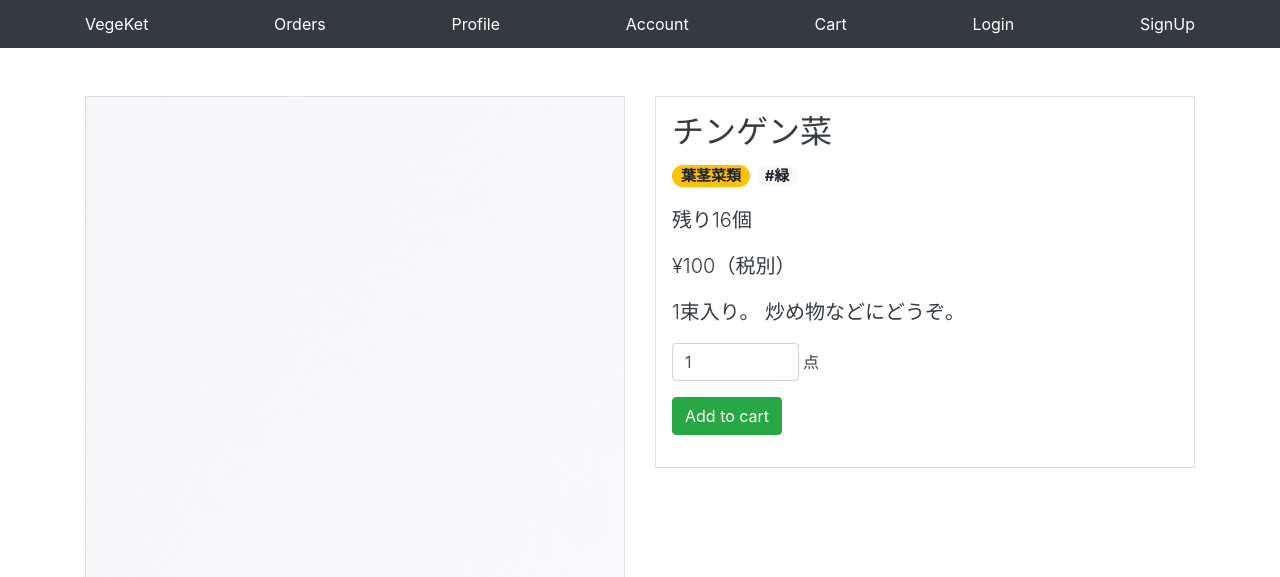
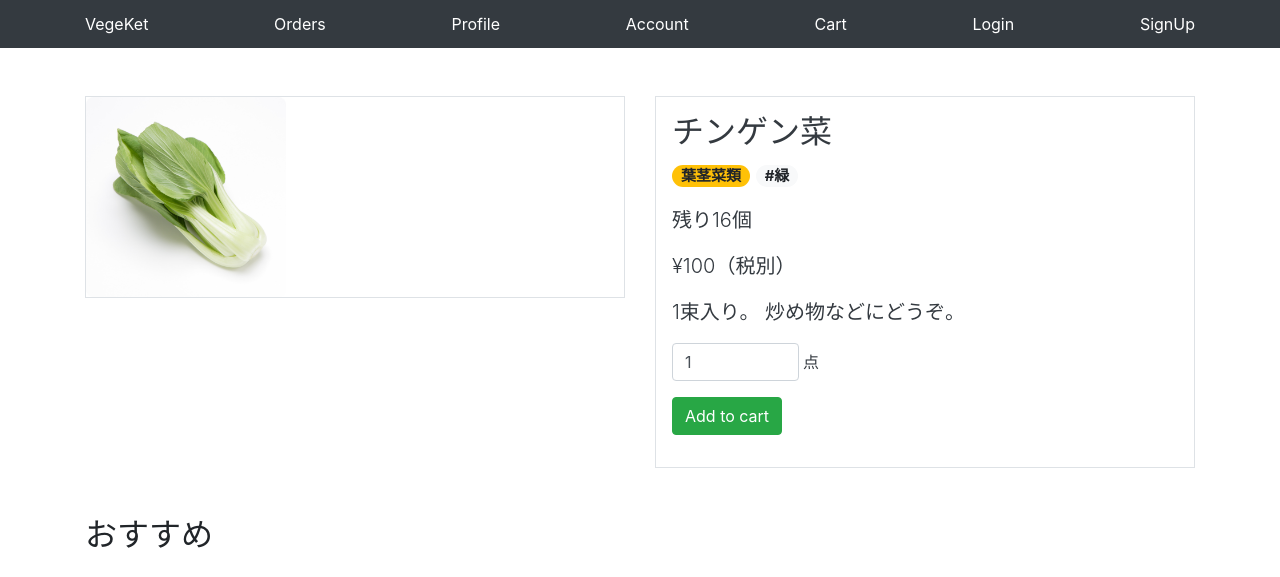
Before and after one commit to moni3nyaho/vegeket, a Django app: page /items/1E8kZWsJiQPKIC7pUvwRmf/ in a window 1280 px wide. Shown: the top 577 px of the page. Run offline with Django 5.2, Linux system fonts and the light colour scheme; data comes from the database, SQL or seed files in the repository; some libraries are stand-ins or nearby versions.

Commit message:
微修正

```diff
--- a/templates/pages/item.html
+++ b/templates/pages/item.html
@@ -6,7 +6,7 @@
     <div class="col-12 col-lg-6">
       <div class="bg-white border overflow-hidden">
         <!-- <img src="/{{ object.image }}" width="100%"> -->
-        <img src="{{ object.image.url }}" alt="{{ object.name }}" class="product=image">
+        <img src="{{ object.image.url }}" alt="{{ object.name }}" class="product-image">
       </div>
     </div>
     <div class="col-12 col-lg-6">
--- a/templates/pages/order.html
+++ b/templates/pages/order.html
@@ -97,7 +97,7 @@
         <tr>
           <th scope="row">{{ forloop.counter }}</th>
           <!-- <td><img src="/{{item.image}}" width="auto" height="100px"></td> -->
-          <td><img src="{{item.image.url }}"  alt="{{ Item.name }}" class="product-image"></td>
+          <td><img src="{{Item.image.url }}"  alt="{{ Item.name }}" class="product-image"></td>
           <td>{{ item.name }}</td>
           <td>¥{{item.price}}</td>
           <td>{{item.quantity}}</td>
```
